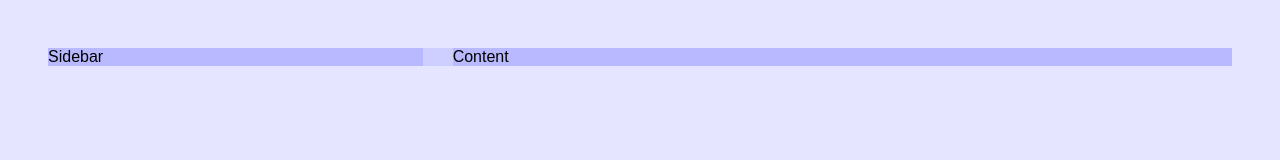
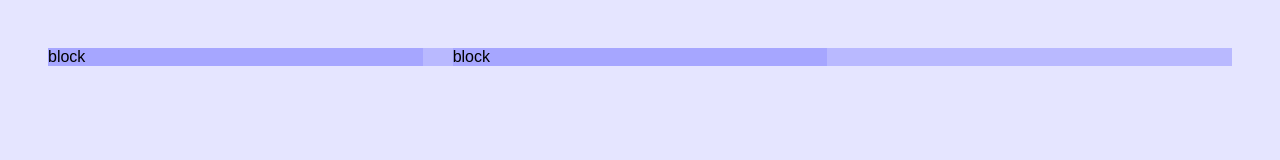
Before and after one commit to mavendex/elf, a plain HTML site: page demo/index.html in a window 1280 px wide. Drawn offline with nearby package versions, Linux system fonts and the light colour scheme.

Commit message:
Update demo for work on offset

```diff
--- a/demo/css/style.styl
+++ b/demo/css/style.styl
@@ -6,7 +6,9 @@ debug()
 html
   padding: 3rem
 
-aside
-  column(1/3)
-main
-  column(2/3)
+section
+  overflow: hidden
+  div
+    column(1/3)
+    &:nth-child(1)
+      offset(-1/3)
--- a/demo/index.html
+++ b/demo/index.html
@@ -25,8 +25,8 @@
 
 
     <section>
-      <aside>Sidebar</aside>
-      <main>Content</main>
+      <div>block</div>
+      <div>block</div>
     </section>
 
 
```
Also changed, not shown: demo/css/style.css.
